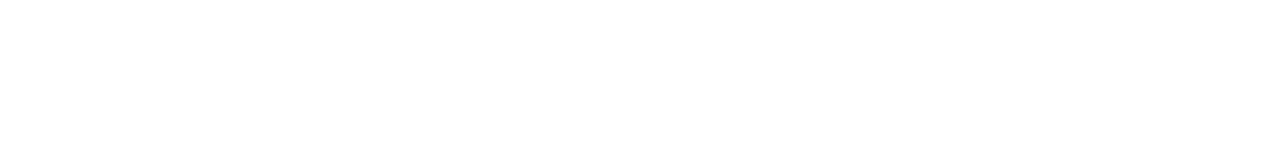
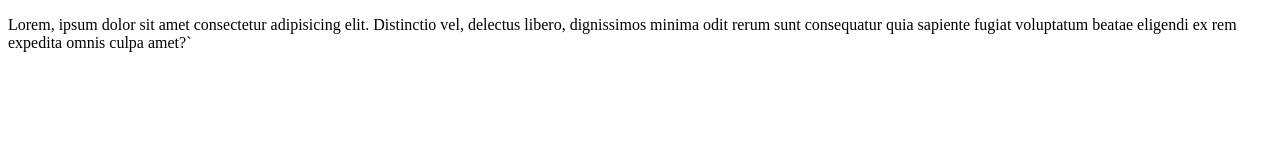
Before and after one commit to Kawabatajt/Unread, a plain HTML site: page index.html in a window 1280 px wide. Drawn offline with Linux system fonts and the light colour scheme.

Commit message:
paragraph

```diff
--- a/index.html
+++ b/index.html
@@ -6,6 +6,6 @@
     <title>Document</title>
 </head>
 <body>
-
+    <p>Lorem, ipsum dolor sit amet consectetur adipisicing elit. Distinctio vel, delectus libero, dignissimos minima odit rerum sunt consequatur quia sapiente fugiat voluptatum beatae eligendi ex rem expedita omnis culpa amet?`</p>
 </body>
 </html>
```
